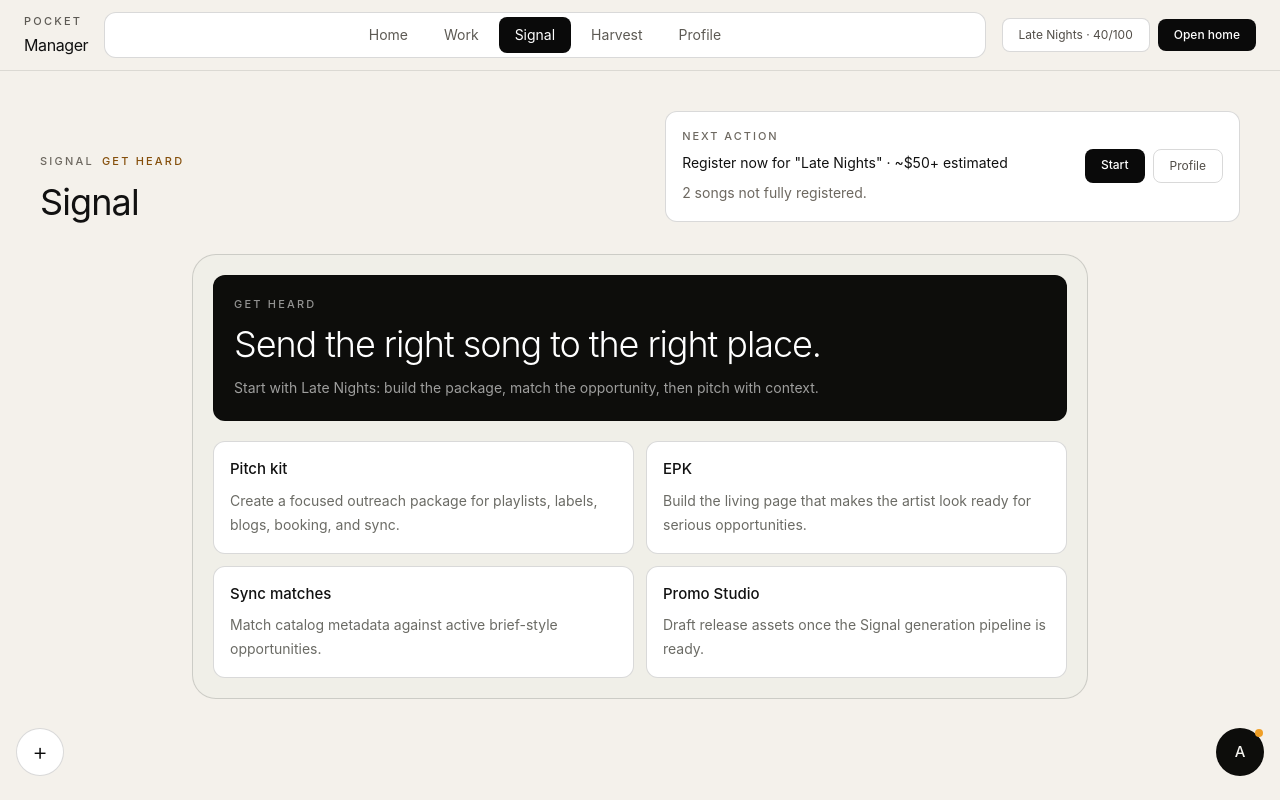
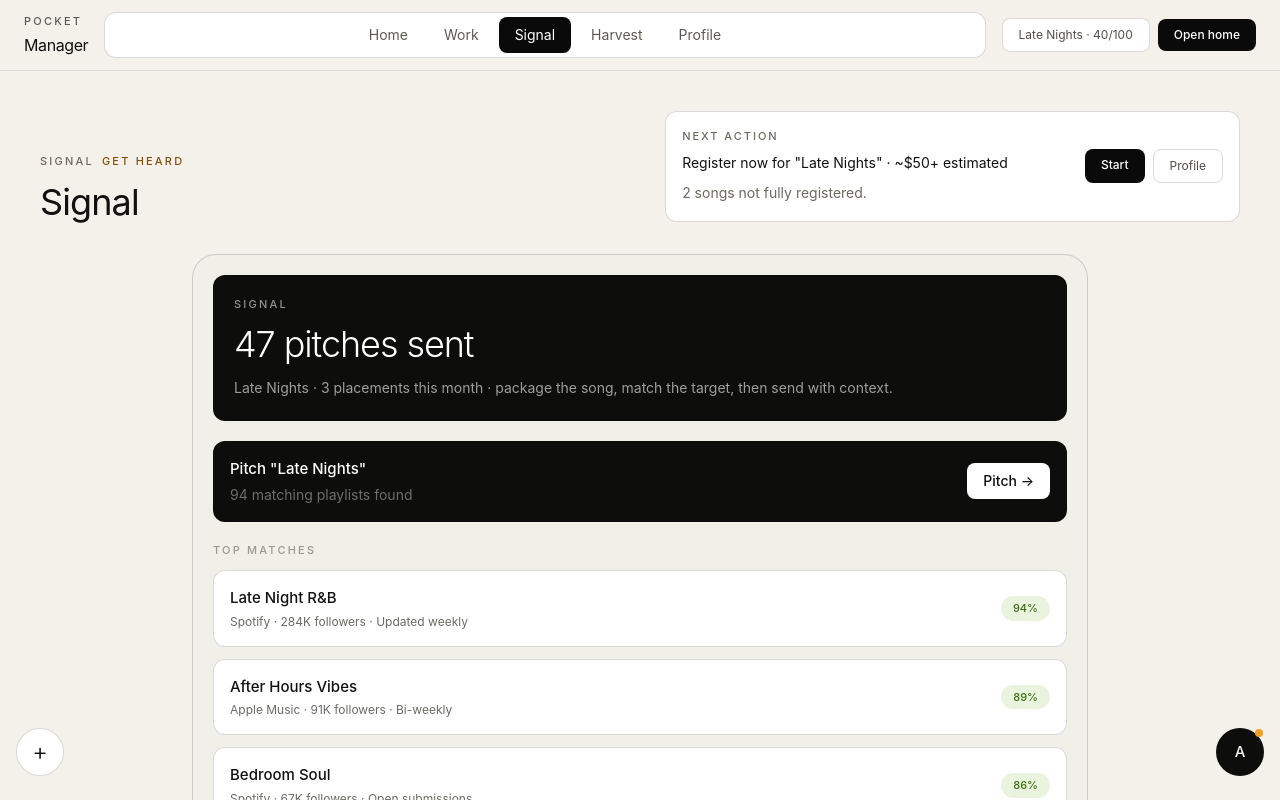
Before and after one commit to oogunbiyi22/pocket-manager, a Next.js app: page /signal in a window 1280 px wide. Shown: the top 800 px of the page. Built offline with nearby package versions, Linux system fonts and the light colour scheme.

Commit message:
Make Signal feel like pitching surface

```diff
--- a/src/app/signal/page.tsx
+++ b/src/app/signal/page.tsx
@@ -3,6 +3,12 @@
 import Link from "next/link";
 import { AppShell } from "@/components/app-shell";
 import { usePocket } from "@/components/pocket-provider";
+
+const playlistMatches = [
+  { name: "Late Night R&B", platform: "Spotify", followers: "284K", fit: 94, note: "Updated weekly" },
+  { name: "After Hours Vibes", platform: "Apple Music", followers: "91K", fit: 89, note: "Bi-weekly" },
+  { name: "Bedroom Soul", platform: "Spotify", followers: "67K", fit: 86, note: "Open submissions" },
+];
 
 const signalAreas = [
   {
@@ -35,11 +41,45 @@ export default function SignalPage() {
     <AppShell title="Signal" eyebrow="Get heard">
       <main className="mx-auto max-w-4xl rounded-[24px] border-[0.5px] border-black/15 bg-[#f0efe8] p-5 text-[#111]">
         <section className="rounded-xl border-[0.5px] border-black/15 bg-[#0d0d0b] p-5 text-white">
-          <div className="text-[11px] font-medium uppercase tracking-[0.2em] text-white/55">Get heard</div>
-          <h2 className="mt-3 text-4xl font-light tracking-[-0.03em]">Send the right song to the right place.</h2>
+          <div className="text-[11px] font-medium uppercase tracking-[0.2em] text-white/55">Signal</div>
+          <div className="mt-3 text-4xl font-light tracking-[-0.03em]">47 pitches sent</div>
           <p className="mt-3 max-w-2xl text-sm leading-6 text-white/60">
-            Start with {activeSong?.title ?? "a song"}: build the package, match the opportunity, then pitch with context.
+            {activeSong?.title ?? "Your catalog"} · 3 placements this month · package the song, match the target, then send with context.
           </p>
+        </section>
+
+        <section className="mt-5 rounded-xl border-[0.5px] border-black/15 bg-[#0d0d0b] p-4 text-white">
+          <div className="flex flex-col gap-4 sm:flex-row sm:items-center sm:justify-between">
+            <div>
+              <div className="text-[15px] font-medium">Pitch {activeSong ? `"${activeSong.title}"` : "a song"}</div>
+              <div className="mt-1 text-sm text-white/40">94 matching playlists found</div>
+            </div>
+            <Link href="/pitch-kits" className="rounded-lg bg-white px-4 py-2 text-sm font-medium text-[#0d0d0b]">
+              Pitch →
+            </Link>
+          </div>
+        </section>
+
+        <section className="mt-5">
+          <div className="mb-3 text-[11px] font-medium uppercase tracking-[0.2em] text-[#9a9a8a]">Top matches</div>
+          <div className="space-y-3">
+            {playlistMatches.map((playlist) => (
+              <Link key={playlist.name} href="/pitch-kits" className="block rounded-xl border-[0.5px] border-black/15 bg-white p-4 transition hover:border-black/35">
+                <div className="flex items-center justify-between gap-4">
+                  <div>
+                    <div className="text-[15px] font-medium text-[#111]">{playlist.name}</div>
+                    <div className="mt-1 text-xs text-[#6b6b65]">
+                      {playlist.platform} · {playlist.followers} followers · {playlist.note}
+                    </div>
+                  </div>
+                  <span className="rounded-full bg-[#eaf3de] px-3 py-1 text-[11px] font-medium text-[#3b6d11]">{playlist.fit}%</span>
+                </div>
+              </Link>
+            ))}
+          </div>
+          <Link href="/sync" className="mt-4 inline-flex text-sm font-medium text-[#185fa5]">
+            See all matches →
+          </Link>
         </section>
 
         <section className="mt-5 grid gap-3 sm:grid-cols-2">
```
